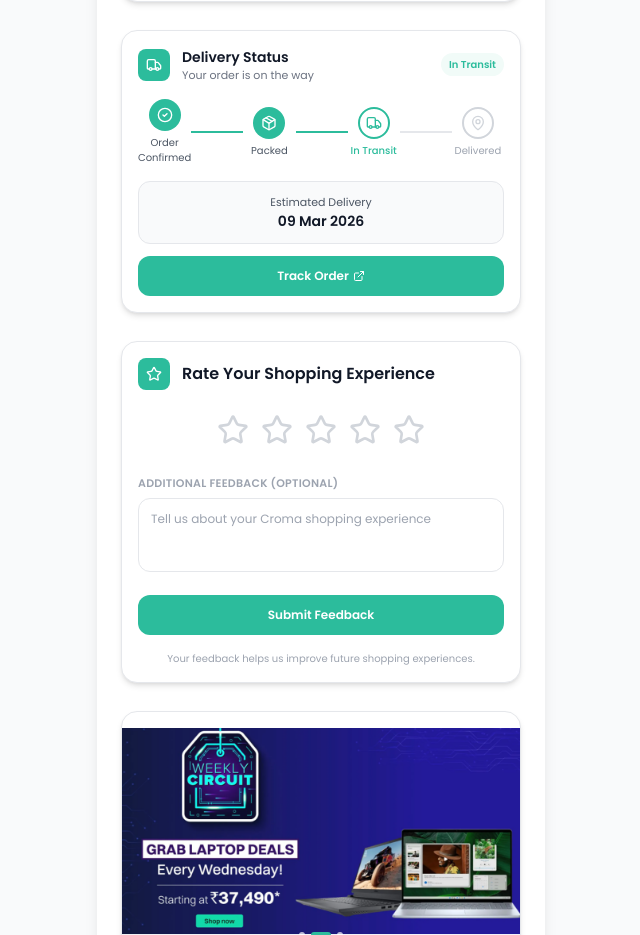
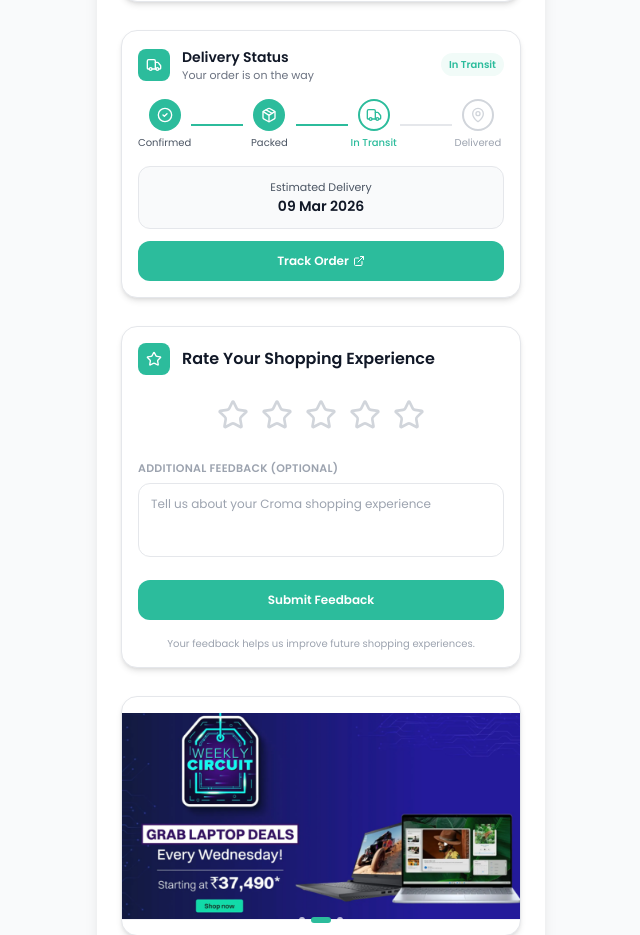
Before and after one commit to aadi310/Croma-Smart-Receipt-India, a Next.js app: page / in a window 1280 px wide. Shown: the part 963-1898 px from the top of the page, without its empty margins (319-959 px from the left). Built offline with nearby package versions, Linux system fonts and the light colour scheme.

Commit message:
Update page.tsx

```diff
--- a/app/page.tsx
+++ b/app/page.tsx
@@ -1210,7 +1210,7 @@ Powered by RDEP
   </div>
 
   <span className="text-[10px] text-gray-600 mt-1">
-    Order Confirmed
+    Confirmed
   </span>
 
 </div>
```
